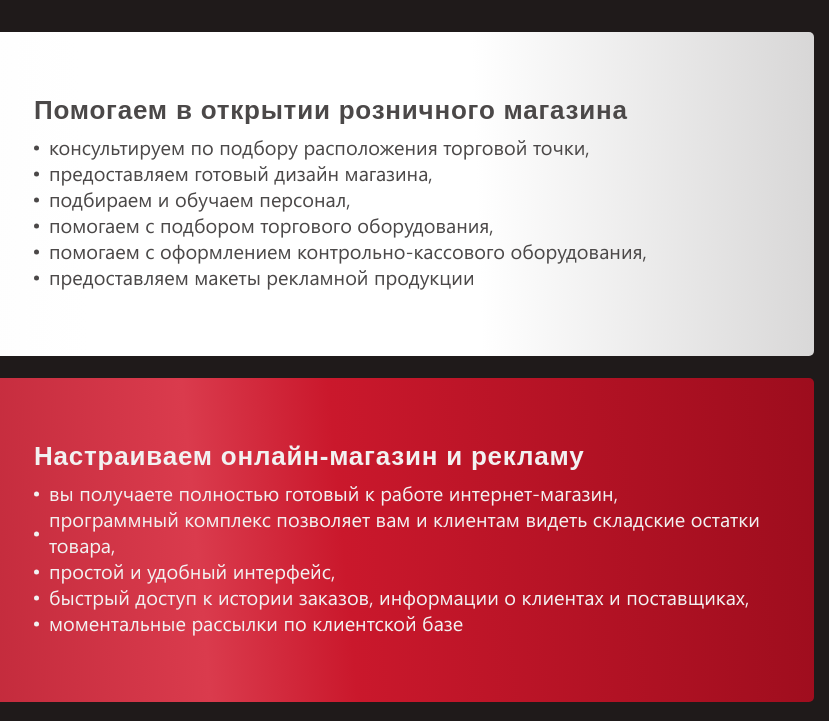
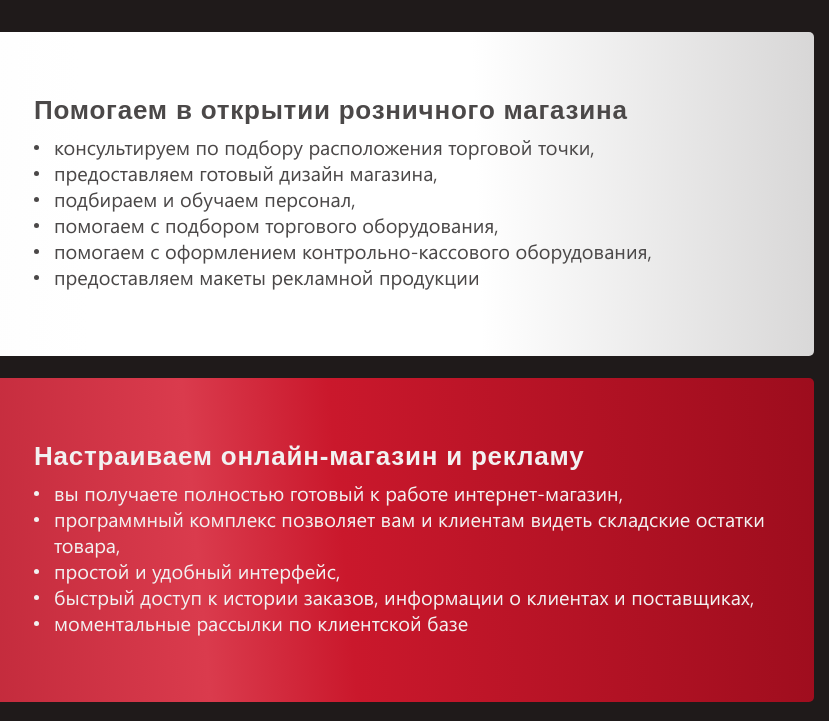
Before and after one commit to ThunderDrake/PartsPoint, a website: page app/index.html in a window 1280 px wide. Shown: the part 2000-2721 px from the top of the page, 451-1280 px from the left. Drawn offline with Linux system fonts and the light colour scheme.

Commit message:
FIX: отцентрировал пункты списка в преимуществах

```diff
--- a/src/scss/components/_benefit.scss
+++ b/src/scss/components/_benefit.scss
@@ -43,18 +43,24 @@
 
     &-list-item {
       position: relative;
-      padding-left: 15px;
+      display: flex;
+      align-items: baseline;
 
       &::before {
         content: "";
-        position: absolute;
+        position: relative;
         left: 0;
-        top: 55%;
+        top: -5px;
+        flex-shrink: 0;
+        margin-right: 15px;
         border-radius: 50%;
         width: 5px;
         height: 5px;
         background-color: currentcolor;
-        transform: translateY(-50%);
+
+        @include mq(825) {
+          top: -3px;
+        }
       }
     }
 
@@ -227,6 +233,10 @@
         border-radius: 50%;
         width: 8px;
         height: 8px;
+
+        @include mq(460) {
+          top: 6px;
+        }
       }
 
       &:not(:last-child) {
```
Also changed, not shown: app/css/main.css, 1 other file.
